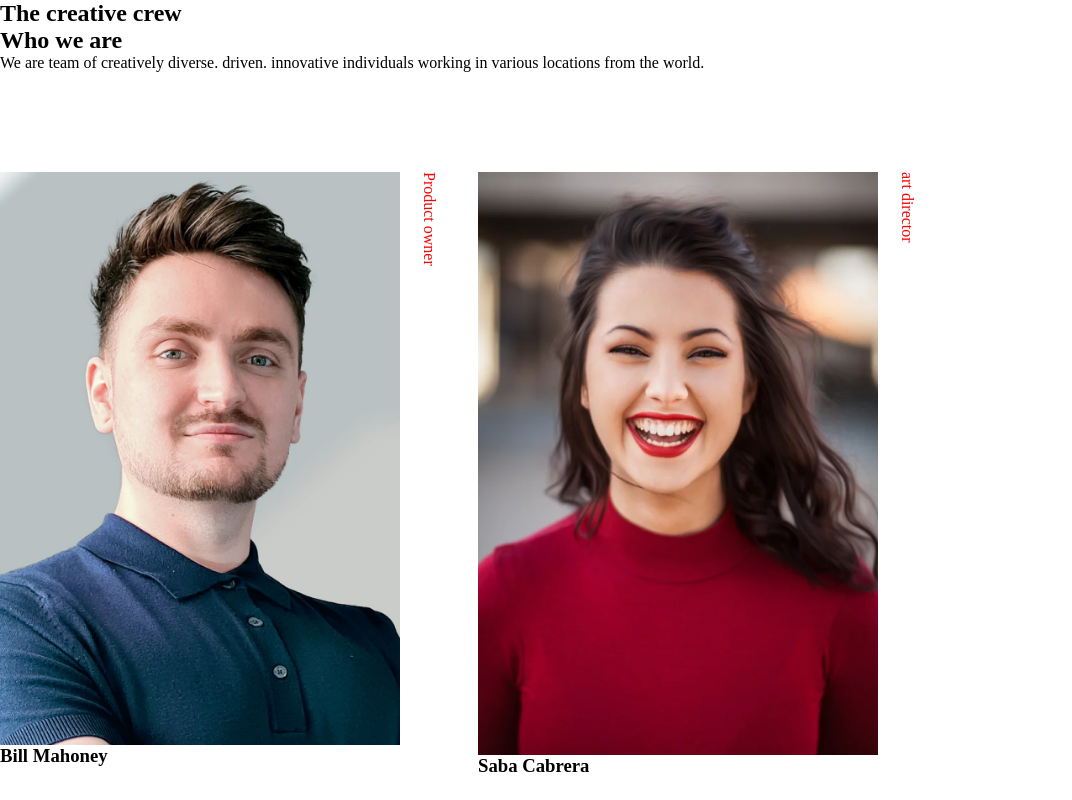
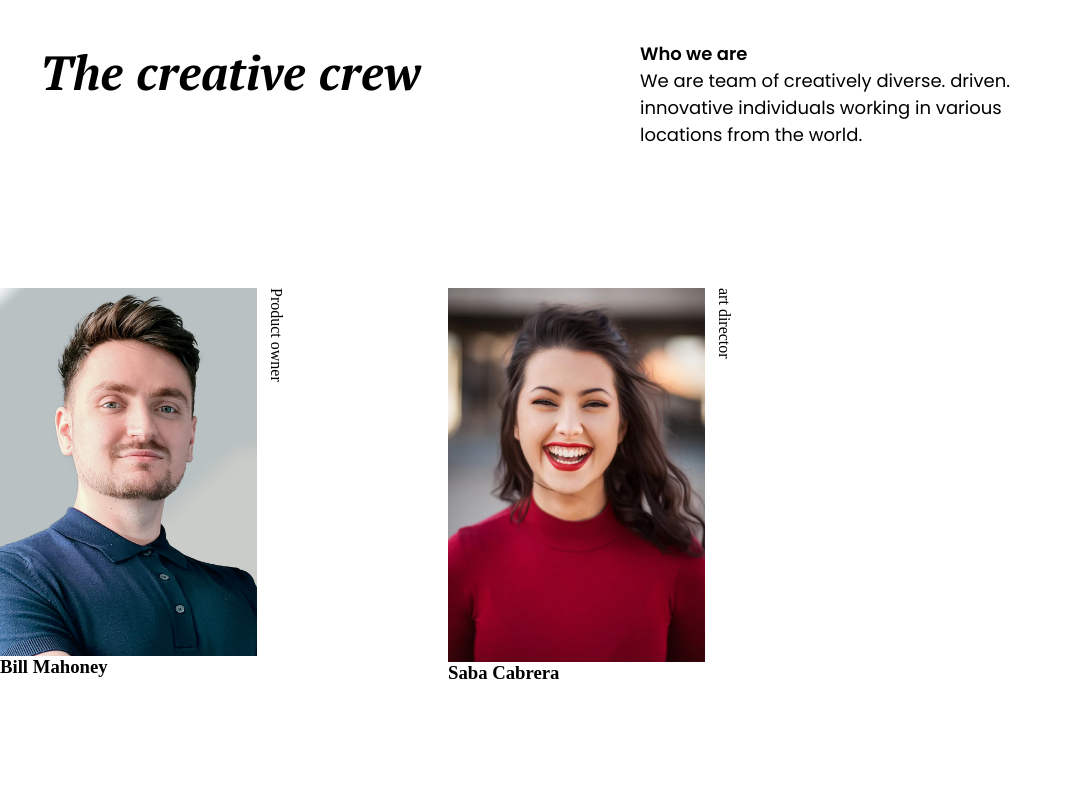
Before and after one commit to mourodev/my-team-website, a plain HTML site: page index.html in a window 1280 px wide. Shown: the top 800 px of the page, without its empty margins (0-1072 px from the left). Drawn offline with Linux system fonts and the light colour scheme.

Commit message:
adjust images

```diff
--- a/index.html
+++ b/index.html
@@ -48,7 +48,7 @@
       </div>
 
       <div class="content-flex">
-        <div class="profile-item">
+        <div class="profile-item flex-end">
           <img src="./img/photo2.png" alt="profile image" />
           <p>art director</p>
         </div>
@@ -63,7 +63,7 @@
         <h3>Shae Le</h3>
       </div>
 
-      <div class="content-flex">
+      <!-- <div class="content-flex">
         <div class="profile-item">
           <img src="./img/photo4.png" alt="profile image" />
           <p>ux designer</p>
@@ -85,7 +85,7 @@
           <p>developer</p>
         </div>
         <h3>Stan John</h3>
-      </div>
+      </div> -->
     </section>
   </body>
 </html>
--- a/style.css
+++ b/style.css
@@ -6,25 +6,54 @@
   box-sizing: border-box;
 }
 img {
-  max-width: 100%;
-  display: block;
+  max-width: 60%;
+  height: auto;
 }
 /* text content */
-.container {
+.tittle-container {
+  padding: 40px;
   max-width: 1440px;
   margin: 0 auto;
   display: flex;
   flex-wrap: wrap;
-  gap: 40px;
+  justify-content: space-between;
+}
+
+.content-container {
+  flex: 1;
+  font-family: 'PT Serif', serif;
+  font-size: 2rem;
+  font-weight: 700;
+}
+
+.text-content {
+  flex: 1;
+  font-family: 'Poppins', sans-serif;
+}
+.text-content h2 {
+  font-size: 1.125rem;
+}
+
+.text-content p {
+  max-width: 439px;
+  font-size: 1.125rem;
+}
+
+/* container images */
+.container {
+  max-width: 1440px;
+  margin: auto;
+  display: flex;
+  flex-wrap: wrap;
+  gap: 20px;
 }
 .profile-item {
   margin-top: 100px;
   display: flex;
-  gap: 20px;
+  gap: 10px;
 }
 
 .profile-item p {
-  color: red;
   writing-mode: vertical-rl;
 }
 
@@ -32,3 +61,13 @@ img {
   width: 400px;
   height: auto;
 }
+
+.flex-end {
+  align-self: flex-end;
+}
+.profile-2 {
+  width: 200px;
+}
+/* .content-flex {
+  width: 340px;
+} */
```
